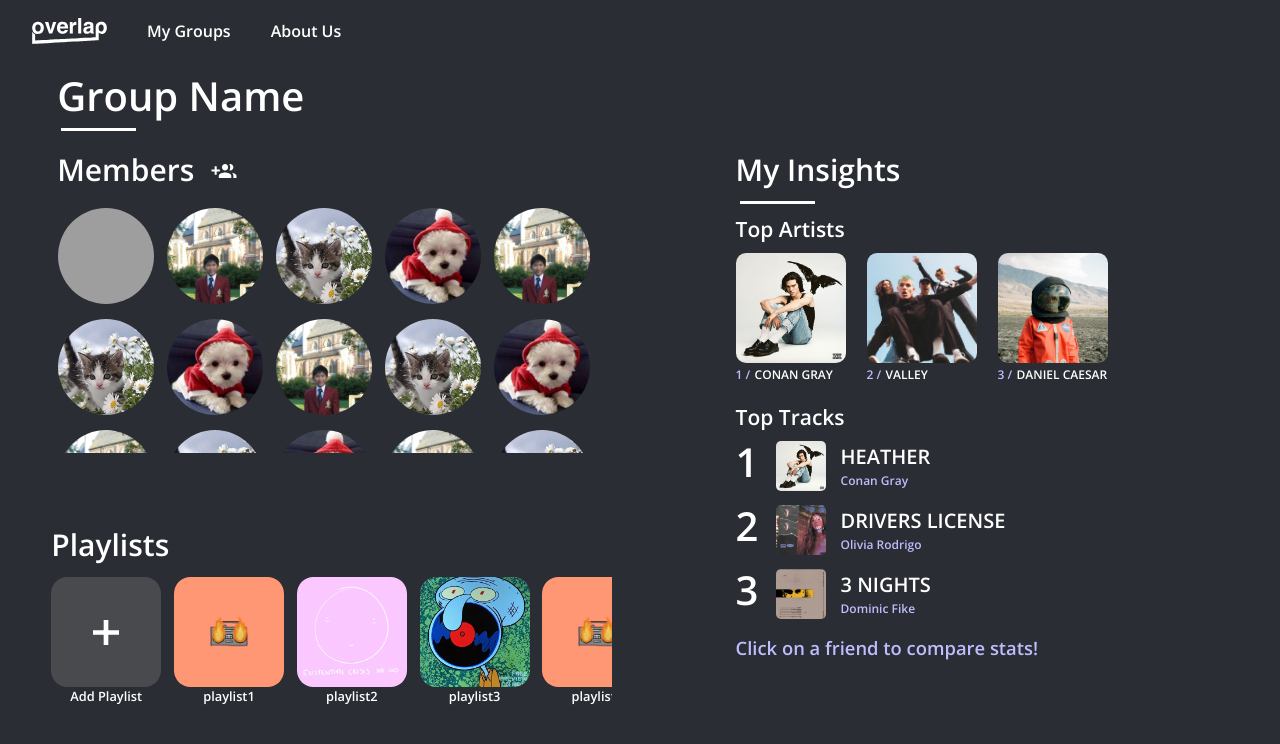
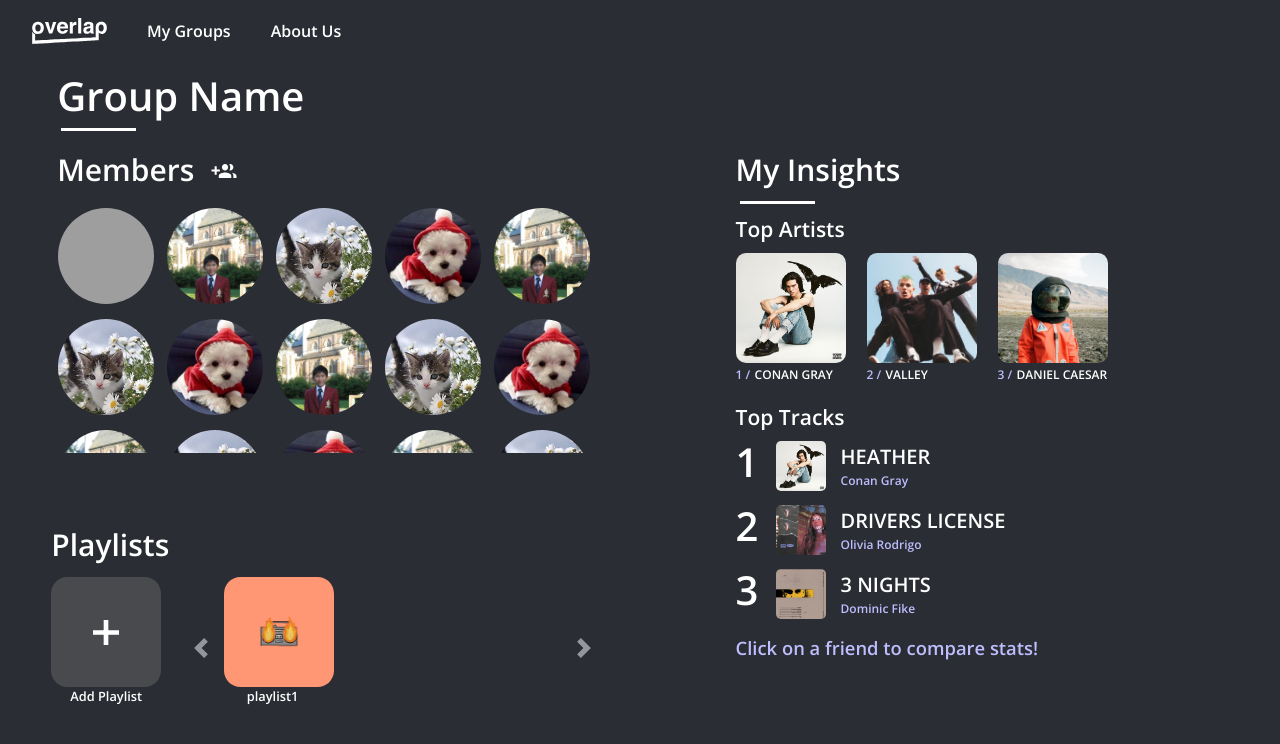
Before and after one commit to IGEN330-Overlap/Overlap, a React (Create React App) app in the folder frontend/: page /authorized/GroupProfilePage in a window 1280 px wide. Shown: the top 744 px of the page. Built offline with nearby package versions, Linux system fonts and the light colour scheme; grey boxes are pictures that could not be loaded.

Commit message:
carousel

```diff
--- a/frontend/src/GroupProfilePage/PlaylistCarousel/PlaylistCarousel.css
+++ b/frontend/src/GroupProfilePage/PlaylistCarousel/PlaylistCarousel.css
@@ -1,3 +1,4 @@
+
 @import url(../../variables.css);
 
 .playlist-container{
@@ -50,7 +51,7 @@
 .display-playlists{
     display: flex;
     flex-direction: row;
-    width: 60vw;
+    width: 120px;
     max-height: 24vh;
     overflow: auto;
 }
@@ -62,6 +63,8 @@
     justify-content: center;
     align-items: center;
     text-align: center;
+
+    width: 110px;
 }
 
 .playlistcover{
@@ -109,3 +112,54 @@
         flex-wrap: wrap;
     }
 }
+
+/* .multi-carousel {
+    position: relative;
+    width: 50vw;
+    height: 25vh;
+}
+.multi-carousel .multi-carousel-inner {
+    position: relative;
+    width: 100%;
+    overflow: hidden;
+    white-space: nowrap;
+    font-size: 0;
+}
+.multi-carousel .multi-carousel-item {
+    width: 110px;
+    display: inline-block;
+} */
+
+.playlist-container .carousel {
+    position: relative;
+    width: 500px
+}
+.playlist-container .carousel-inner {
+    position: relative;
+    overflow: hidden;
+    width: 400px;
+    margin-left: 50px;
+    display: inline-block;
+}
+.playlist-container .carousel-item {
+    width: 120px;
+}
+.carousel-item {
+    position: relative;
+    display: none;
+    float: left;
+    -webkit-backface-visibility: hidden;
+    backface-visibility: hidden;
+    transition: transform 0.6s ease-in-out;
+}
+.sr-only {
+    position: absolute;
+    width: 1px;
+    height: 1px;
+    padding: 0;
+    margin: -1px;
+    overflow: hidden;
+    clip: rect(0, 0, 0, 0);
+    white-space: nowrap;
+    border: 0;
+}
--- a/frontend/src/GroupProfilePage/PlaylistCarousel/PlaylistCarousel.js
+++ b/frontend/src/GroupProfilePage/PlaylistCarousel/PlaylistCarousel.js
@@ -8,9 +8,10 @@ import playlistcover2 from './playlist-cover2.jpg';
 import playlistcover3 from './playlist-cover3.jpeg';
 import addButton from './add.svg';
 import Modal from 'react-bootstrap/Modal';
+import Carousel from 'react-bootstrap/Carousel';
 
 /*take input from backend to create array of formed playlists */
-const playlists = ['playlist1','playlist2','playlist3', 'playlist1','playlist2','playlist3', 'playlist1','playlist2','playlist3', 'playlist1','playlist2','playlist3'];
+const playlists = ['playlist1','playlist2','playlist3', 'playlist4','playlist5','playlist6', 'playlist1','playlist2','playlist3', 'playlist1','playlist2','playlist3'];
 const cover_src = [playlistcover1, playlistcover2, playlistcover3, playlistcover1, playlistcover2, playlistcover3, playlistcover1, playlistcover2, playlistcover3, playlistcover1, playlistcover2, playlistcover3];
 
 const PlaylistCarousel = (props) => {
@@ -27,6 +28,8 @@ const PlaylistCarousel = (props) => {
         setAddPlaylistIsOpen(false);
     };
 
+    // this is code that uses React bootstrap Carousel
+
     return(
         <div className="playlist-container">
             <div><h1 className="text"><strong>Playlists</strong></h1></div>
@@ -40,10 +43,10 @@ const PlaylistCarousel = (props) => {
                         <strong>Add Playlist</strong>
                     </div>
                 </div>
-
-                {/*playlist cover display */}
+                <Carousel interval={null} indicators={false} defaultActiveIndex={0}>
+                    {playlists.map((playlist,i) => (
+                        <Carousel.Item>
                         <div className="display-playlists">
-                    {playlists.map((playlist,i) => (
                             <div className="playlistcover-container">
                                 <Link to ="/authorized/PlaylistPage/PlaylistPage/" className="links">
                                      <img className="playlistcover" src={cover_src[i]} alt={playlist}></img>
@@ -52,10 +55,14 @@ const PlaylistCarousel = (props) => {
                                      </div>
                                  </Link>
                              </div>
-                    ))
-                    }
                         </div>
+                        </Carousel.Item>
+                    ))}
+
+                </Carousel>
+
             </div>
+
             <Modal className="playlistModal" show={AddPlaylistisOpen} onHide={hideAddPlaylistModal} centered>
                 <button onClick={hideAddPlaylistModal} centered><strong>Continue</strong></button>
             </Modal>
@@ -64,4 +71,108 @@ const PlaylistCarousel = (props) => {
     )
 }
 
+    // this uses regular bootstrap carousel but I don't know how to initialize it
+
+    // return(
+    //     <div className="playlist-container">
+    //         <div><h1 className="text"><strong>Playlists</strong></h1></div>
+    //         <div className="covers">
+    //             <div onClick={showAddPlaylistModal} className="addPlaylist-container">
+    //                 {/*link to add playlist*/}
+    //                 <div className="addButton">
+    //                     <img src={addButton} className="plus-symbol"/>
+    //                 </div>
+    //                 <div className="playlist-name">
+    //                     <strong>Add Playlist</strong>
+    //                 </div>
+    //             </div>
+
+    //             {/*playlist cover display */}
+    //             <div className="multi-carousel" id="myCarousel">
+    //                 <div>
+    //                     <a type="button" className="carousel-control-prev" href="#myCarousel" data-slide="prev">PREV</a>
+    //                     <a type="button" className="carousel-control-next" href="#myCarousel" data-slide="next">NEXT</a>
+    //                 </div>
+
+    //                 <div className="multi-carousel-inner">
+    //                     {playlists.map((playlist,i) => (
+    //                         <div className="multi-carousel-item">
+    //                             <div className="playlistcover-container">
+    //                                 <Link to ="/authorized/PlaylistPage/PlaylistPage/" className="links">
+    //                                     <img className="playlistcover" src={cover_src[i]} alt={playlist}></img>
+    //                                     <div className="playlist-name">
+    //                                         <strong>{playlist}</strong>
+    //                                     </div>
+    //                                 </Link>
+    //                             </div>
+    //                         </div>
+    //                     ))}
+    //                 </div>
+    //             </div>
+    //         </div>
+
+    //         <Modal className="playlistModal" show={AddPlaylistisOpen} onHide={hideAddPlaylistModal} centered>
+    //             <button onClick={hideAddPlaylistModal} centered><strong>Continue</strong></button>
+    //         </Modal>
+
+    //     </div>
+    // )
+
+
+
+    // this uses another carousel code I forgot where but I also don't know how to initialize it
+
+    // return(
+    //     <div className="playlist-container">
+    //         <div><h1 className="text"><strong>Playlists</strong></h1></div>
+    //         <div className="covers">
+    //             <div onClick={showAddPlaylistModal} className="addPlaylist-container">
+    //                 {/*link to add playlist*/}
+    //                 <div className="addButton">
+    //                     <img src={addButton} className="plus-symbol"/>
+    //                 </div>
+    //                 <div className="playlist-name">
+    //                     <strong>Add Playlist</strong>
+    //                 </div>
+    //             </div>
+
+    //             {/*playlist cover display */}
+    //             <div className="carousel slide">
+    //                     <div className="carousel-inner">
+    //                         {playlists.map((playlist,i) => (
+    //                             <div className="carousel-item">
+    //                                 <div className="display-playlists">
+    //                                     <div className="playlistcover-container">
+    //                                         <Link to ="/authorized/PlaylistPage/PlaylistPage/" className="links">
+    //                                             <img className="playlistcover" src={cover_src[i]} alt={playlist}></img>
+    //                                             <div className="playlist-name">
+    //                                                 <strong>{playlist}</strong>
+    //                                             </div>
+    //                                         </Link>
+    //                                     </div>
+    //                                 </div>
+    //                             </div>
+    //                         ))}
+    //                     </div>
+
+    //                     <a className="carousel-control-prev" role="button" href="#">
+    //                         <span area-hidden="true" class="carousel-control-prev-icon"></span>
+    //                         <span className="sr-only">Previous</span>
+    //                     </a>
+    //                     <a className="carousel-control-next" role="button" href="#">
+    //                         <span area-hidden="true" class="carousel-control-next-icon"></span>
+    //                         <span className="sr-only">Next</span>
+    //                     </a>
+    //         </div>
+
+    //         <Modal className="playlistModal" show={AddPlaylistisOpen} onHide={hideAddPlaylistModal} centered>
+    //             <button onClick={hideAddPlaylistModal} centered><strong>Continue</strong></button>
+    //         </Modal>
+
+    //     </div>
+    // )
+
+
+
+
 export default PlaylistCarousel;
```
Lines whose indentation alone changed are shown as unchanged.
